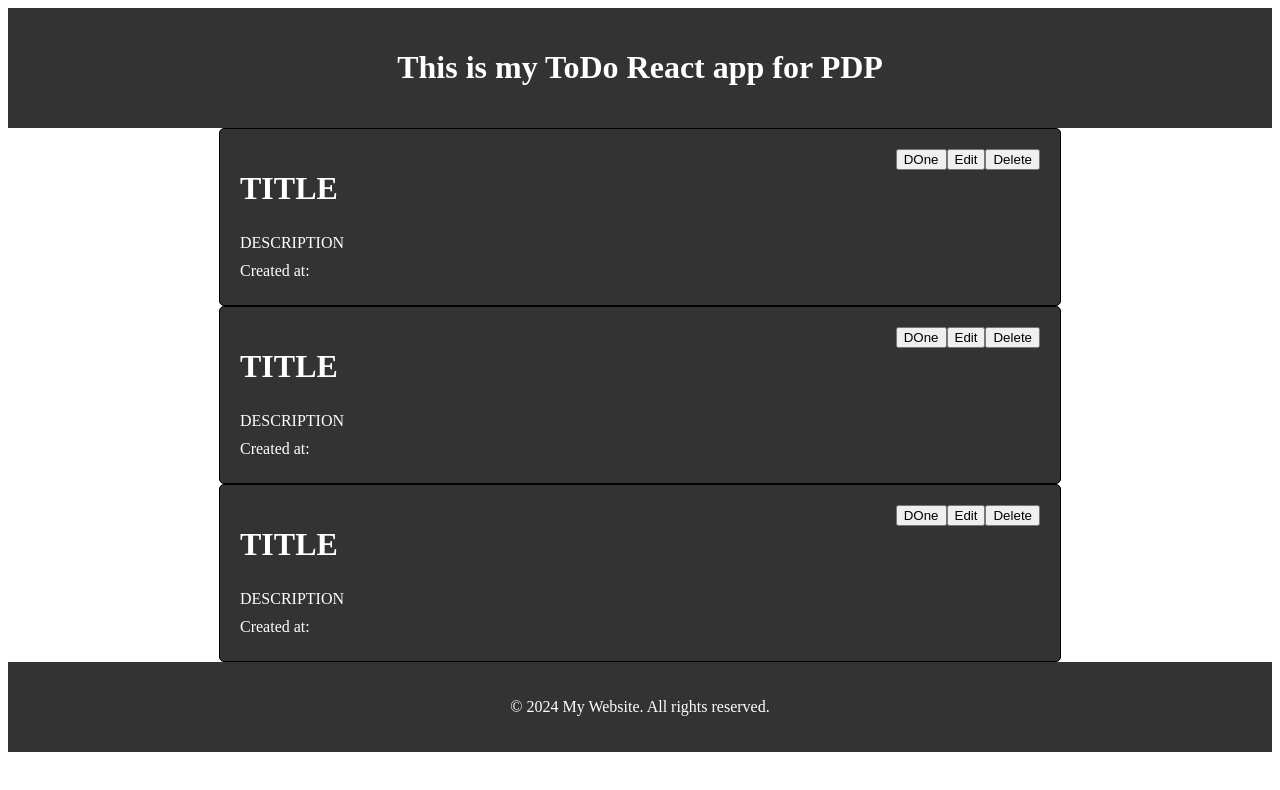
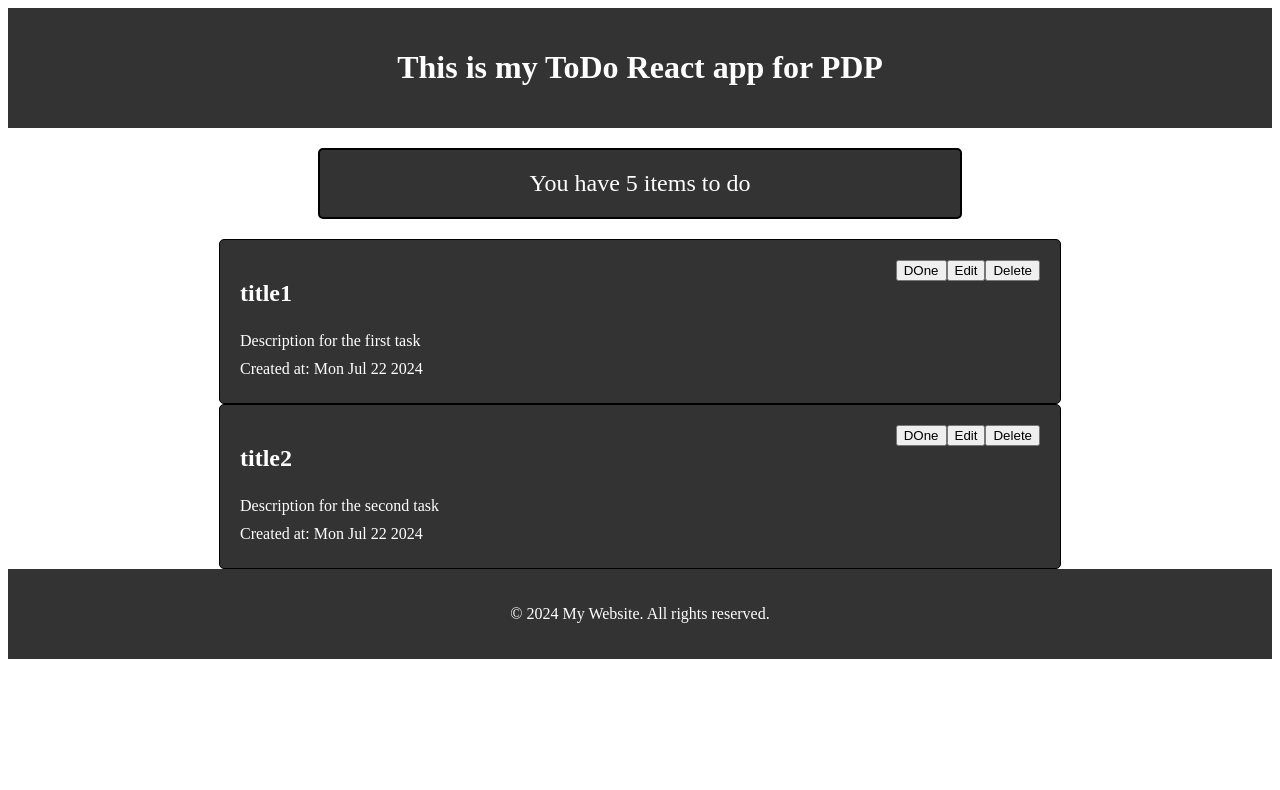
Before and after one commit to misterio33/AngularToDo, an Angular app: page / in a window 1280 px wide. Shown: the top 790 px of the page. Built offline with nearby package versions, Linux system fonts and the light colour scheme.

Commit message:
added todo items component

```diff
--- a/src/app/app.component.html
+++ b/src/app/app.component.html
@@ -1,5 +1,3 @@
 <app-header />
-<app-todo-item />
-<app-todo-item />
-<app-todo-item />
+<app-todo-items />
 <app-footer />
--- a/src/app/todo-item/todo-item.component.html
+++ b/src/app/todo-item/todo-item.component.html
@@ -15,9 +15,9 @@
           />
         </>
       ) : ( -->
-        <h1 className="title">TITLE</h1>
-        <p className="description">DESCRIPTION</p>
-        <p>Created at:</p>
+        <h1 className="title">{{ todoItem.title }}</h1>
+        <p className="description">{{ todoItem.description }}</p>
+        <p>Created at: {{ todoItem.createdAt.toDateString() }}</p>
     </div>
 
     <div className="buttons">
--- a/src/app/todo-item/todo-item.component.ts
+++ b/src/app/todo-item/todo-item.component.ts
@@ -1,4 +1,5 @@
-import { Component } from '@angular/core';
+import { Component, Input } from '@angular/core';
+import { TodoItem } from '../models/todoItem.model';
 
 @Component({
     selector: 'app-todo-item',
@@ -8,6 +9,7 @@ import { Component } from '@angular/core';
     styleUrl: './todo-item.component.css',
 })
 export class TodoItemComponent {
+    @Input({ required: true }) todoItem!: TodoItem;
     isEditing = false;
     handleSave() {}
     handleEdit() {}
--- /dev/null
+++ b/src/app/todo-items/todo-items.component.css
@@ -0,0 +1,15 @@
+.message {
+    text-align: center;
+    margin-left: auto;
+    margin-right: auto;
+    font-size: 24px;
+    color: white;
+    background-color: #333;
+    border: 2px solid black;
+    padding: 20px;
+    border-radius: 5px;
+    margin-top: 20px;
+    margin-bottom: 20px;
+    width: 80%;
+    max-width: 600px;
+}
--- /dev/null
+++ b/src/app/todo-items/todo-items.component.html
@@ -0,0 +1,10 @@
+<section class="todoItems">
+    <div class="message">
+        @if (todoItems.length > 0) { You have 5 items to do } @else { No items
+        to do, create a new one }
+    </div>
+
+    @for(todoItem of todoItems; track todoItem.title){
+    <app-todo-item [todoItem]="todoItem" />
+    }
+</section>
--- /dev/null
+++ b/src/app/todo-items/todo-items.component.ts
@@ -0,0 +1,16 @@
+import { Component, inject } from '@angular/core';
+import { TodoItem } from '../models/todoItem.model';
+import { TodoService } from '../todo.service';
+import { TodoItemComponent } from '../todo-item/todo-item.component';
+
+@Component({
+    selector: 'app-todo-items',
+    standalone: true,
+    imports: [TodoItemComponent],
+    templateUrl: './todo-items.component.html',
+    styleUrl: './todo-items.component.css',
+})
+export class TodoItemsComponent {
+    todoService = inject(TodoService);
+    todoItems: TodoItem[] = this.todoService.getTodoItems();
+}
```
Also changed, not shown: src/app/app.component.ts (+7 -1 lines).
